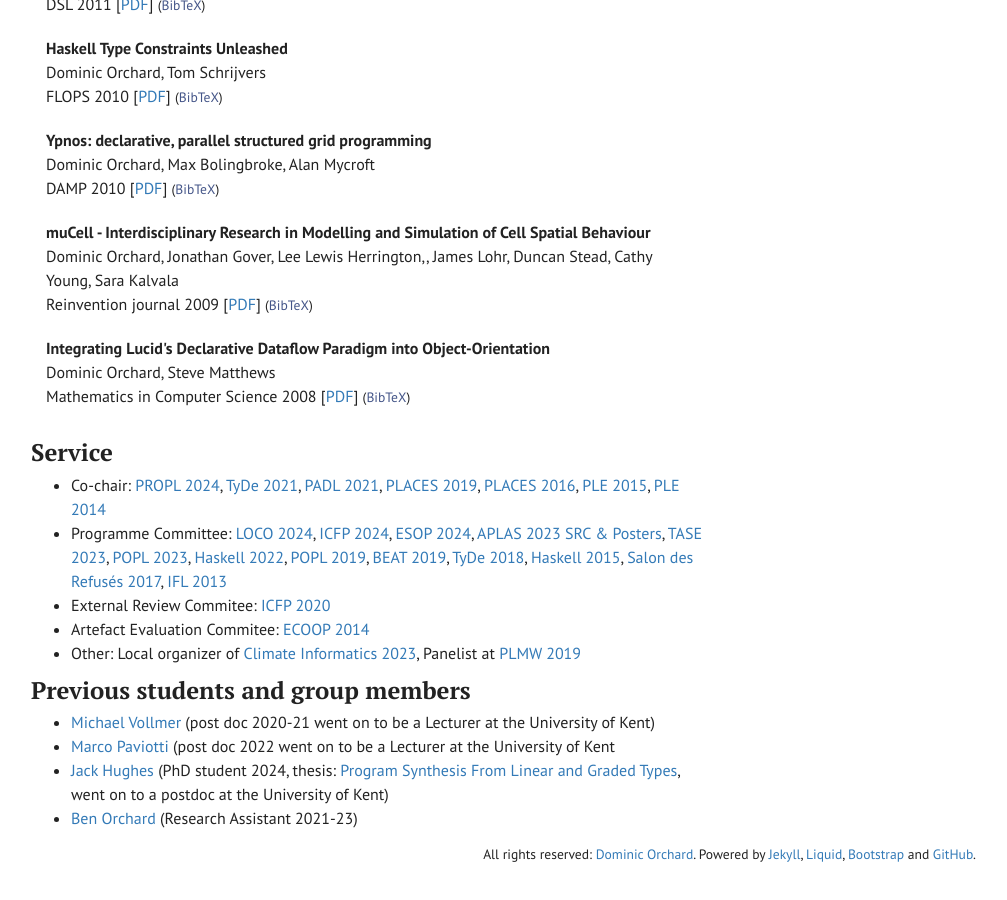
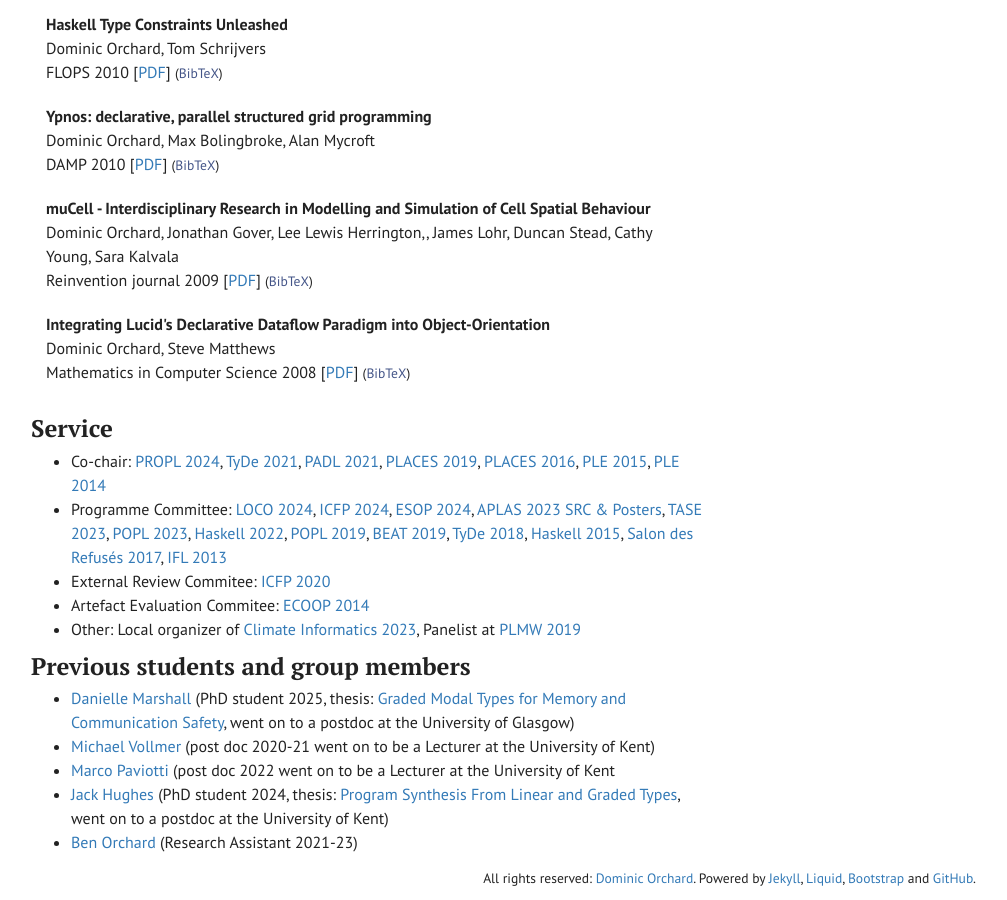
Before and after one commit to dorchard/dorchard.github.io, a Jekyll site: the page built from index.html, in a window 1280 px wide and 900 px high, scrolled down 4609 px. Shown: the whole window, without its empty margins (234-1241 px from the left). Built offline with Jekyll 4.4.1, drawn with Linux system fonts in a browser that asks for light colours; before the commit the page ends 5485 px from its top, so only the background shows below that.

Commit message:
Update student and group member listings
move  Danielle Marshall to group alum +details

```diff
--- a/index.html
+++ b/index.html
@@ -142,6 +141,7 @@ sitemap:
 
   <h3>Previous students and group members</h3>
     <ul>
+    <li><a href="https://starsandspira.ls/">Danielle Marshall</a> (PhD student 2025, thesis: <a>Graded Modal Types for Memory and Communication Safety</a>, went on to a postdoc at the University of Glasgow)</li>
     <li><a href="http://recurial.com/">Michael Vollmer</a> (post doc 2020-21 went on to be a Lecturer at the University of Kent)</li>
     <li><a href="https://mpaviotti.github.io/">Marco Paviotti</a> (post doc 2022 went on to be a Lecturer at the University of Kent</li>
     <li><a href="https://www.jackohughes.com/">Jack Hughes</a> (PhD student 2024, thesis: <a href="https://kar.kent.ac.uk/107798/1/67thesis.pdf">Program Synthesis From Linear and Graded Types</a>, went on to a postdoc at the University of Kent)</li>
```
Also changed, not shown: other parts of index.html (+0 -1 lines).
